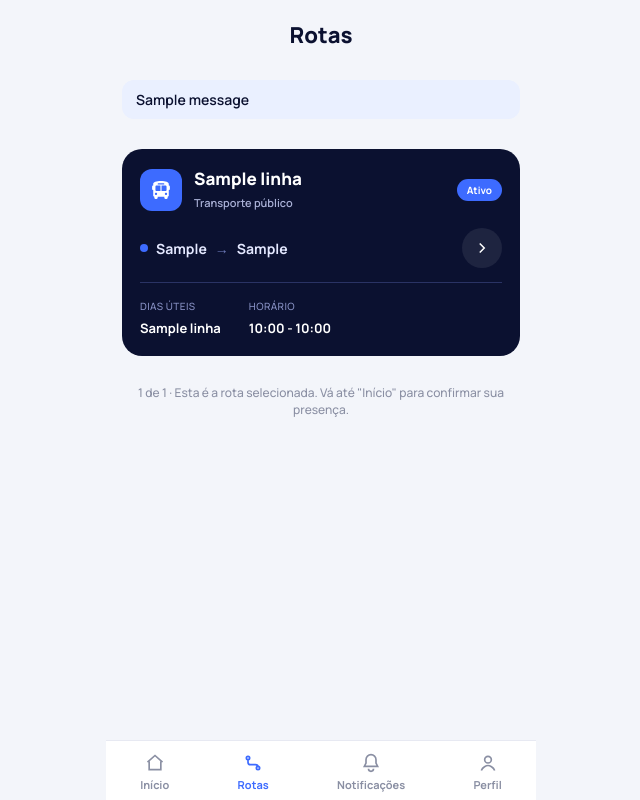
After one commit to NicolasRaony06/sistema-unirotas, a Django app: page /operation/linhas/ in a window 1280 px wide. The commit adds this page. Shown: the whole page, without its empty margins (319-959 px from the left). Run offline with Django 5.2, Linux system fonts and the light colour scheme; tables that the repository leaves empty hold one stand-in row (values such as "Sample post"); one stand-in notice (Sample message) is shown.

Commit message:
feature --> finalizado carrosel de linhas

```diff
--- a/operation/admin.py
+++ b/operation/admin.py
@@ -1,7 +1,8 @@
 from django.contrib import admin
-from operation.models import Viagem, UsuarioDaViagem
+from operation.models import Viagem, UsuarioDaViagem, Linha
 
 # Register your models here.
 
 admin.site.register(Viagem)
 admin.site.register(UsuarioDaViagem)
+admin.site.register(Linha)
--- a/operation/models.py
+++ b/operation/models.py
@@ -1,8 +1,19 @@
 from django.db import models
 from django.utils import timezone
 
+class Linha(models.Model):
+    nome = models.CharField(max_length=50)
+    origem = models.CharField(max_length=50)
+    destino = models.CharField(max_length=50)
+    dias_funcionamento = models.CharField(max_length=50, default='Seg - Sex')
+    horario_inicio = models.TimeField()
+    horario_fim = models.TimeField()
+
+    def __str__(self):
+        return self.nome
+
 class Viagem(models.Model):
-    linha = models.CharField(max_length=50)
+    linha = models.ForeignKey(Linha, on_delete=models.CASCADE)
     data = models.DateTimeField()
     status = models.CharField(max_length=20, choices=[
         ('aguardando', 'Aguardando'),
--- a/operation/static/operation/css/style.css
+++ b/operation/static/operation/css/style.css
@@ -522,3 +522,66 @@ body {
 .bus-card__dot { width: 7px; height: 7px; border-radius: 50%; background: var(--green-600); display: inline-block; }
 
 .badge--blue { background: var(--blue-100); color: var(--blue-500); font-size: 10px; font-weight: 700; padding: 3px 8px; border-radius: 999px; }
+
+/* ---- Card de seleção de rota (carrossel) ---- */
+.route-select-card {
+    background: var(--navy-950);
+    border-radius: 20px;
+    padding: 18px;
+    color: #fff;
+}
+.route-select-card__head { display: flex; align-items: center; gap: 12px; }
+.route-select-card__bus {
+    width: 42px; height: 42px; border-radius: 12px;
+    background: var(--blue-500);
+    display: flex; align-items: center; justify-content: center;
+    flex-shrink: 0;
+}
+.route-select-card__title { flex: 1; }
+.route-select-card__title h2 { margin: 0; font-size: 17px; font-weight: 800; }
+.route-select-card__title span { font-size: 11px; color: #A9B0D6; font-weight: 600; }
+.badge--active { background: var(--blue-500); color: #fff; font-size: 10px; font-weight: 700; padding: 4px 10px; border-radius: 999px; }
+
+.route-select-card__path {
+    display: flex;
+    align-items: center;
+    justify-content: space-between;
+    gap: 12px;
+    margin: 16px 0;
+    padding-bottom: 14px;
+    border-bottom: 1px solid #2A3364;
+}
+.route-select-card__path-text {
+    display: flex;
+    align-items: center;
+    gap: 8px;
+    font-size: 14px;
+    font-weight: 700;
+    color: #E4E8FF;
+}
+.route-select-card__path .dot { width: 8px; height: 8px; border-radius: 50%; background: var(--blue-500); flex-shrink: 0; }
+.route-select-card__path .arrow { color: #6C79B8; }
+
+.route-select-card__next {
+    width: 40px;
+    height: 40px;
+    border-radius: 50%;
+    background: rgba(255, 255, 255, 0.08);
+    color: #fff;
+    display: flex;
+    align-items: center;
+    justify-content: center;
+    flex-shrink: 0;
+    text-decoration: none;
+}
+
+.route-select-card__meta { display: flex; gap: 28px; }
+.route-select-card__meta .label { display: block; font-size: 10px; letter-spacing: 0.04em; color: #8891C4; margin-bottom: 3px; }
+.route-select-card__meta strong { font-size: 13px; }
+
+.route-select-hint {
+    text-align: center;
+    font-size: 12px;
+    color: var(--grey-500);
+    padding: 0 10px;
+}
--- /dev/null
+++ b/operation/templates/base_aluno.html
@@ -0,0 +1,49 @@
+{% load static %}
+<!DOCTYPE html>
+<html lang="pt-br">
+<head>
+    <meta charset="UTF-8">
+    <meta name="viewport" content="width=device-width, initial-scale=1">
+    <title>{% block title %}Início{% endblock %}</title>
+    <link rel="preconnect" href="https://fonts.googleapis.com">
+    <link rel="preconnect" href="https://fonts.gstatic.com" crossorigin>
+    <link href="https://fonts.googleapis.com/css2?family=Manrope:wght@500;600;700;800&display=swap" rel="stylesheet">
+    <link rel="stylesheet" href="{% static 'operation/css/style.css' %}">
+</head>
+<body>
+    <div class="app">
+        <header class="topbar">
+            {% block header %}{% endblock %}
+        </header>
+
+        <main class="content">
+            {% if messages %}
+                {% for message in messages %}
+                    <p class="flash">{{ message }}</p>
+                {% endfor %}
+            {% endif %}
+
+            {% block content %}{% endblock %}
+        </main>
+
+        <nav class="bottom-nav">
+            <a href="#" class="{% block nav_inicio %}{% endblock %}">
+                <svg width="20" height="20" viewBox="0 0 24 24" fill="none" stroke="currentColor" stroke-width="2"><path d="M3 11l9-8 9 8"/><path d="M5 10v10h14V10"/></svg>
+                Início
+            </a>
+            <a href="{% url 'lista_linhas' %}" class="{% block nav_rotas %}{% endblock %}">
+                <svg width="20" height="20" viewBox="0 0 24 24" fill="none" stroke="currentColor" stroke-width="2"><circle cx="6" cy="6" r="2"/><circle cx="18" cy="18" r="2"/><path d="M6 8v3a3 3 0 003 3h6a3 3 0 013 3v0"/></svg>
+                Rotas
+            </a>
+            <a href="#" class="{% block nav_notificacoes %}{% endblock %}">
+                <svg width="20" height="20" viewBox="0 0 24 24" fill="none" stroke="currentColor" stroke-width="2"><path d="M12 2a6 6 0 00-6 6v4l-2 4h16l-2-4V8a6 6 0 00-6-6z"/><path d="M9 19a3 3 0 006 0"/></svg>
+                Notificações
+            </a>
+            <a href="#" class="{% block nav_perfil %}{% endblock %}">
+                <svg width="20" height="20" viewBox="0 0 24 24" fill="none" stroke="currentColor" stroke-width="2"><circle cx="12" cy="8" r="4"/><path d="M4 21c1.5-4 6-6 8-6s6.5 2 8 6"/></svg>
+                Perfil
+            </a>
+        </nav>
+    </div>
+</body>
+</html>
--- /dev/null
+++ b/operation/templates/lista_linhas.html
@@ -0,0 +1,52 @@
+{% extends 'base_aluno.html' %}
+
+{% block title %}Rotas{% endblock %}
+{% block nav_rotas %}active{% endblock %}
+
+{% block header %}
+    <h1>Rotas</h1>
+{% endblock %}
+
+{% block content %}
+    {% if linha %}
+    <section class="route-select-card">
+        <div class="route-select-card__head">
+            <div class="route-card__bus" aria-hidden="true">
+                <svg width="20" height="20" viewBox="0 0 27 24" fill="none" xmlns="http://www.w3.org/2000/svg">
+                    <path d="M13.5 0C19.8 0 24 1.65 24 3.75V4.5V6C24.8297 6 25.5 6.67031 25.5 7.5V10.5C25.5 11.3297 24.8297 12 24 12V19.5C24 20.3297 23.3297 21 22.5 21V22.5C22.5 23.3297 21.8297 24 21 24H19.5C18.6703 24 18 23.3297 18 22.5V21H9V22.5C9 23.3297 8.32969 24 7.5 24H6C5.17031 24 4.5 23.3297 4.5 22.5V21C3.67031 21 3 20.3297 3 19.5V12C2.17031 12 1.5 11.3297 1.5 10.5V7.5C1.5 6.67031 2.17031 6 3 6V4.5V3.75C3 1.65 7.2 0 13.5 0ZM6 7.5V12C6 12.8297 6.67031 13.5 7.5 13.5H12.75V6H7.5C6.67031 6 6 6.67031 6 7.5ZM14.25 13.5H19.5C20.3297 13.5 21 12.8297 21 12V7.5C21 6.67031 20.3297 6 19.5 6H14.25V13.5ZM6.75 18.75C7.14782 18.75 7.52936 18.592 7.81066 18.3107C8.09196 18.0294 8.25 17.6478 8.25 17.25C8.25 16.8522 8.09196 16.4706 7.81066 16.1893C7.52936 15.908 7.14782 15.75 6.75 15.75C6.35218 15.75 5.97064 15.908 5.68934 16.1893C5.40804 16.4706 5.25 16.8522 5.25 17.25C5.25 17.6478 5.40804 18.0294 5.68934 18.3107C5.97064 18.592 6.35218 18.75 6.75 18.75ZM20.25 18.75C20.6478 18.75 21.0294 18.592 21.3107 18.3107C21.592 18.0294 21.75 17.6478 21.75 17.25C21.75 16.8522 21.592 16.4706 21.3107 16.1893C21.0294 15.908 20.6478 15.75 20.25 15.75C19.8522 15.75 19.4706 15.908 19.1893 16.1893C18.908 16.4706 18.75 16.8522 18.75 17.25C18.75 17.6478 18.908 18.0294 19.1893 18.3107C19.4706 18.592 19.8522 18.75 20.25 18.75ZM18 3.75C18 3.3375 17.6625 3 17.25 3H9.75C9.3375 3 9 3.3375 9 3.75C9 4.1625 9.3375 4.5 9.75 4.5H17.25C17.6625 4.5 18 4.1625 18 3.75Z" fill="currentColor"/>
+                </svg>
+            </div>
+            <div class="route-select-card__title">
+                <h2>{{ linha.nome }}</h2>
+                <span>Transporte público</span>
+            </div>
+            <span class="badge badge--active">Ativo</span>
+        </div>
+
+        <div class="route-select-card__path">
+            <span class="route-select-card__path-text">
+                <span class="dot"></span> {{ linha.origem }} <span class="arrow">→</span> {{ linha.destino }}
+            </span>
+            <a href="{% url 'lista_linhas_indice' proximo_indice %}" class="route-select-card__next" aria-label="Próxima rota">
+                <svg width="18" height="18" viewBox="0 0 24 24" fill="none" stroke="currentColor" stroke-width="2"><path d="M9 18l6-6-6-6"/></svg>
+            </a>
+        </div>
+
+        <div class="route-select-card__meta">
+            <div>
+                <span class="label">DIAS ÚTEIS</span>
+                <strong>{{ linha.dias_funcionamento }}</strong>
+            </div>
+            <div>
+                <span class="label">HORÁRIO</span>
+                <strong>{{ linha.horario_inicio|time:"H:i" }} - {{ linha.horario_fim|time:"H:i" }}</strong>
+            </div>
+        </div>
+    </section>
+
+    <p class="route-select-hint">{{ indice_atual }} de {{ total_linhas }} · Esta é a rota selecionada. Vá até "Início" para confirmar sua presença.</p>
+
+    {% else %}
+    <p class="empty">Nenhuma linha cadastrada ainda.</p>
+    {% endif %}
+{% endblock %}
--- a/operation/templates/lista_viagens.html
+++ b/operation/templates/lista_viagens.html
@@ -24,14 +24,16 @@
 
         <!-- estático: origem/destino ainda não é um campo do model -->
         <div class="route-card__path">
-            <span class="dot"></span> São Miguel <span class="arrow">→</span> IFRN
+            <span class="dot"></span> {{ viagem.linha.origem }} <span class="arrow">→</span> {{ viagem.linha.destino }}
         </div>
 
         <div class="route-card__meta">
             <div>
                 <!-- estático: dias úteis fixos, ainda não vem do model -->
                 <span class="label">DIAS ÚTEIS</span>
-                <strong>Seg - Sex</strong>
+                <strong>{{ viagem.linha.dias_funcionamento }}</strong>
+                <strong>{{ viagem.linha}}</strong>
+
 
             </div>
             <div>
--- a/operation/urls.py
+++ b/operation/urls.py
@@ -1,4 +1,4 @@
-from .views import lista_viagens, concluir_viagem, comecar_viagem, lista_alunos, lista_moderadores, definir_moderador
+from .views import lista_viagens, concluir_viagem, comecar_viagem, lista_alunos, lista_moderadores, definir_moderador, lista_linhas
 from django.urls import path
 
 urlpatterns = [
@@ -7,5 +7,7 @@ urlpatterns = [
     path('viagens/comecar/<int:viagem_id>', comecar_viagem, name='comecar_viagem'),
     path('viagem/<int:viagem_id>/alunos/', lista_alunos, name='lista_alunos'),
     path('viagem/<int:viagem_id>/moderadores/', lista_moderadores, name='lista_moderadores'),
-    path('usuario-viagem/<int:usuario_viagem_id>/definir-moderador/', definir_moderador, name='definir_moderador')
+    path('usuario-viagem/<int:usuario_viagem_id>/definir-moderador/', definir_moderador, name='definir_moderador'),
+    path('linhas/', lista_linhas, name='lista_linhas'),
+    path('linhas/<int:indice>/', lista_linhas, name='lista_linhas_indice'),
 ]
--- a/operation/views.py
+++ b/operation/views.py
@@ -1,5 +1,5 @@
 from django.shortcuts import render, get_object_or_404, redirect
-from operation.models import Viagem, UsuarioDaViagem
+from operation.models import Viagem, UsuarioDaViagem, Linha
 from django.contrib import messages
 from django.http import HttpResponseRedirect
 from django.urls import reverse
@@ -75,3 +75,23 @@ def definir_moderador(request, usuario_viagem_id):
         aluno_clicado.save()
 
     return redirect('lista_moderadores', viagem.pk)
+
+def lista_linhas(request, indice = 0):
+    linhas = list(Linha.objects.all().order_by('id'))
+
+    if not linhas:
+        return render(request, 'lista_linhas.html', {'linha': None})
+
+    indice = indice % len(linhas)
+    linha_atual = linhas[indice]
+
+    request.session['linha_selecionada_id'] = linha_atual.id
+
+    proximo_indice = (indice + 1) % len(linhas)
+
+    return render(request, 'lista_linhas.html', {
+        'linha': linha_atual,
+        'proximo_indice': proximo_indice,
+        'total_linhas': len(linhas),
+        'indice_atual': indice + 1,
+    })
```
Also changed, not shown: operation/migrations/0009_linha_alter_viagem_linha.py (added), operation/migrations/0010_alter_viagem_linha.py (added), operation/migrations/0011_alter_viagem_linha.py (added).
